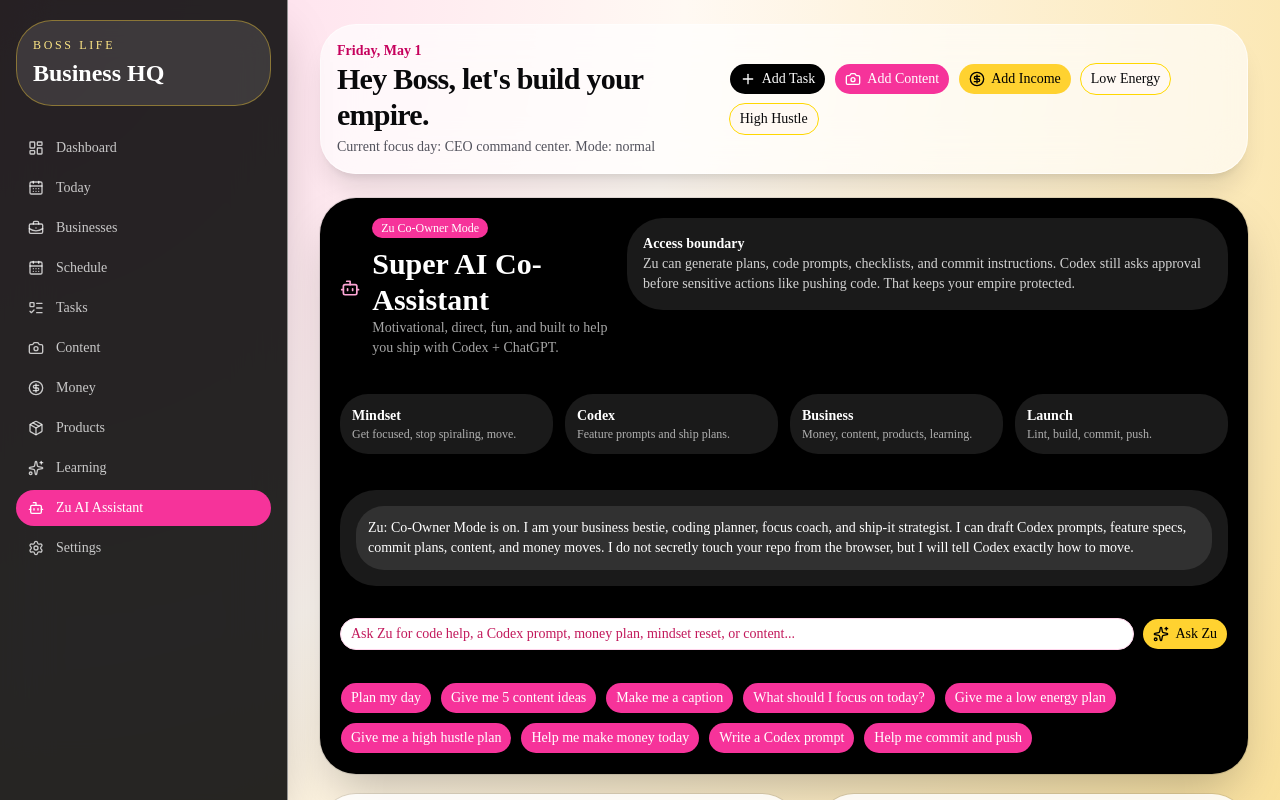
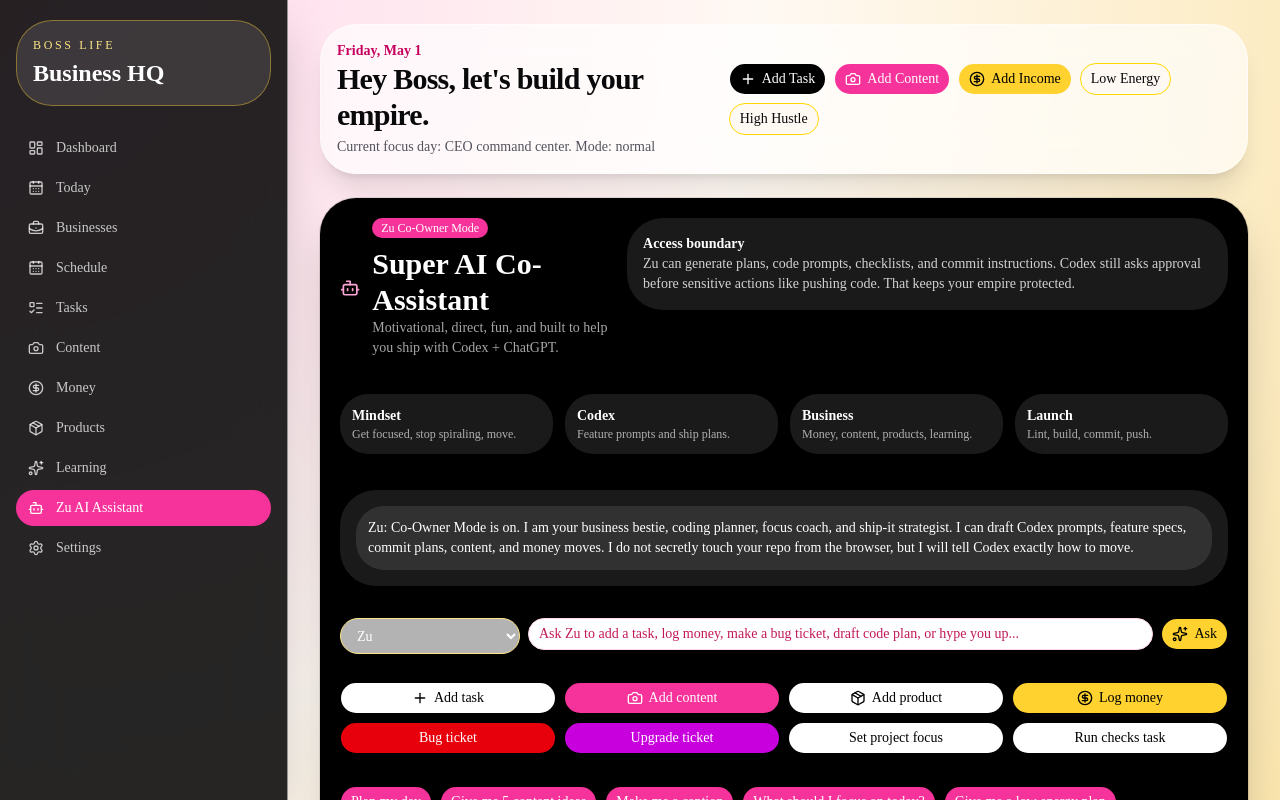
Before and after one commit to angeljonez0410-lgtm/lLife-business-hq, a Next.js app: page /ai in a window 1280 px wide. Shown: the top 800 px of the page. Built offline with nearby package versions, Linux system fonts and the light colour scheme.

Commit message:
Let Zu add app items and build briefs

```diff
--- a/src/components/dashboard/BossDashboardApp.tsx
+++ b/src/components/dashboard/BossDashboardApp.tsx
@@ -166,6 +166,21 @@ Acceptance test:
 - No TypeScript, lint, or Vercel build errors.`;
 }
 
+type ZuBrain = "Zu" | "Codex" | "ChatGPT" | "Gemini";
+
+function brainReply(brain: ZuBrain, prompt: string) {
+  const intro = {
+    Zu: "Zu",
+    Codex: "Codex Brain",
+    ChatGPT: "ChatGPT Brain",
+    Gemini: "Gemini Brain",
+  }[brain];
+  if (brain === "Codex") return `${intro}: I am thinking like an engineer. Turn this into a scoped ticket, identify files, implement, run lint/build, then commit and push after checks pass.\n\n${buildCodexPrompt(prompt)}`;
+  if (brain === "Gemini") return `${intro}: I am thinking wide-angle. Check the user journey, edge cases, mobile layout, data persistence, and whether this feature actually helps your daily workflow. Then hand Codex a tight implementation plan.`;
+  if (brain === "ChatGPT") return `${intro}: I am thinking strategy and copy. The move is to clarify the outcome, write the user-facing text, create a simple plan, and keep the feature beginner-friendly.`;
+  return generateZuReply(prompt);
+}
+
 export default function BossDashboardApp({ view }: { view: View }) {
   const [businesses, setBusinesses] = useBusinesses();
   const [tasks, setTasks] = useTasks();
@@ -266,7 +281,7 @@ export default function BossDashboardApp({ view }: { view: View }) {
             {view === "money" && <MoneyPage entries={moneyEntries} setEntries={setMoneyEntries} businesses={businesses} income={income} expenses={expenses} bestBusiness={bestBusiness} goal={settings.moneyGoal} chartData={chartData} />}
             {view === "products" && <ProductsPage products={products} setProducts={setProducts} businesses={businesses} />}
             {view === "learning" && <LearningPage learning={learning} />}
-            {view === "zu" && <ZuPage />}
+            {view === "zu" && <ZuPage businesses={businesses} setBusinesses={setBusinesses} tasks={tasks} setTasks={setTasks} content={content} setContent={setContent} products={products} setProducts={setProducts} moneyEntries={moneyEntries} setMoneyEntries={setMoneyEntries} />}
             {view === "settings" && <SettingsPage settings={settings} setSettings={setSettings} reset={() => { setBusinesses(starterBusinesses); setTasks(starterTasks); setContent(starterContent); setMoneyEntries(starterMoney); setProducts(starterProducts); setSettings(starterSettings); }} exportData={() => navigator.clipboard?.writeText(JSON.stringify({ businesses, tasks, content, moneyEntries, products, settings }, null, 2))} />}
           </motion.div>
         </div>
@@ -649,15 +664,60 @@ function LearningPage({ learning }: { learning: ReturnType<typeof useLearning>[0
   );
 }
 
-function ZuPage() {
+function ZuPage({ businesses, setBusinesses, tasks, setTasks, content, setContent, products, setProducts, moneyEntries, setMoneyEntries }: { businesses: Business[]; setBusinesses: (value: Business[]) => void; tasks: Task[]; setTasks: (value: Task[]) => void; content: ContentIdea[]; setContent: (value: ContentIdea[]) => void; products: Product[]; setProducts: (value: Product[]) => void; moneyEntries: MoneyEntry[]; setMoneyEntries: (value: MoneyEntry[]) => void }) {
   const [messages, setMessages] = useState(["Zu: Co-Owner Mode is on. I am your business bestie, coding planner, focus coach, and ship-it strategist. I can draft Codex prompts, feature specs, commit plans, content, and money moves. I do not secretly touch your repo from the browser, but I will tell Codex exactly how to move."]);
   const [prompt, setPrompt] = useState("");
+  const [brain, setBrain] = useState<ZuBrain>("Zu");
   const [codexGoal, setCodexGoal] = useState("Add a new feature to help me make progress faster.");
   const [codexPrompt, setCodexPrompt] = useState(buildCodexPrompt("Add a new feature to help me make progress faster."));
   const prompts = ["Plan my day", "Give me 5 content ideas", "Make me a caption", "What should I focus on today?", "Give me a low energy plan", "Give me a high hustle plan", "Help me make money today", "Write a Codex prompt", "Help me commit and push"];
   function ask(value: string) {
     if (!value.trim()) return;
-    setMessages([...messages, `You: ${value}`, generateZuReply(value)]);
+    setMessages([...messages, `You: ${value}`, brainReply(brain, value)]);
+    setPrompt("");
+  }
+  function addAssistantTask(kind: Task["type"], title: string, notes: string) {
+    setTasks([{ id: makeId("task"), title, business: businesses[0]?.name ?? "Boss HQ", type: kind, priority: "High", status: "Not Started", dueDate: new Date().toISOString().slice(0, 10), notes }, ...tasks]);
+    setMessages((current) => [...current, `Zu: Added task: ${title}`]);
+  }
+  function addBugTicket() {
+    const title = prompt.trim() || "Bug: describe what is broken";
+    const brief = buildCodexPrompt(`Fix this bug in Boss Life + Business HQ: ${title}`);
+    setTasks([{ id: makeId("task"), title, business: "Boss HQ", type: "Build", priority: "High", status: "Not Started", dueDate: new Date().toISOString().slice(0, 10), notes: brief }, ...tasks]);
+    setCodexGoal(`Fix this bug in Boss Life + Business HQ: ${title}`);
+    setCodexPrompt(brief);
+    setMessages((current) => [...current, `Zu: Bug ticket created and Codex prompt drafted. We are not panicking. We are shipping the fix.`]);
+    setPrompt("");
+  }
+  function addUpgradeTicket() {
+    const title = prompt.trim() || "Upgrade: describe the feature";
+    const brief = buildCodexPrompt(`Build this upgrade in Boss Life + Business HQ: ${title}`);
+    setTasks([{ id: makeId("task"), title, business: "Boss HQ", type: "Build", priority: "High", status: "Not Started", dueDate: new Date().toISOString().slice(0, 10), notes: brief }, ...tasks]);
+    setCodexGoal(`Build this upgrade in Boss Life + Business HQ: ${title}`);
+    setCodexPrompt(brief);
+    setMessages((current) => [...current, `Zu: Upgrade ticket created. Codex has a clean build brief now.`]);
+    setPrompt("");
+  }
+  function addAssistantContent() {
+    setContent([{ id: makeId("content"), title: prompt.trim() || "AI assistant content idea", platform: "TikTok", business: businesses[0]?.name ?? "Boss HQ", status: "Idea", hook: pick(aiHooks), caption: pick(aiCaptions), hashtags: "#bosslife #buildinpublic #smallbusiness", postDate: new Date().toISOString().slice(0, 10), notes: "Created by Zu from the assistant page." }, ...content]);
+    setMessages((current) => [...current, "Zu: Added a content idea. Now post it before your brain starts negotiating."]);
+    setPrompt("");
+  }
+  function addAssistantProduct() {
+    setProducts([{ id: makeId("product"), productName: prompt.trim() || pick(aiProductIdeas), business: businesses[0]?.name ?? "Boss HQ", cost: 5, sellingPrice: 25, platform: "Research", status: "Research", supplier: "Zu suggested", notes: "Validate with one post before spending money." }, ...products]);
+    setMessages((current) => [...current, "Zu: Added a product idea. Validate first, spend second. CEO behavior."]);
+    setPrompt("");
+  }
+  function addAssistantMoney() {
+    setMoneyEntries([{ id: makeId("money"), date: new Date().toISOString().slice(0, 10), business: businesses[0]?.name ?? "Boss HQ", amount: 0, type: "Income", category: "Assistant entry", notes: prompt.trim() || "Created by Zu. Update amount when money lands." }, ...moneyEntries]);
+    setMessages((current) => [...current, "Zu: Added a money tracker entry. Update the amount when the cash hits."]);
+    setPrompt("");
+  }
+  function markProjectFocus() {
+    const first = businesses[0];
+    if (!first) return;
+    setBusinesses(businesses.map((business) => business.id === first.id ? { ...business, currentFocus: prompt.trim() || "Assistant-selected focus", lastUpdated: new Date().toISOString().slice(0, 10) } : business));
+    setMessages((current) => [...current, `Zu: Updated project focus for ${first.name}.`]);
     setPrompt("");
   }
   function generatePrompt() {
@@ -689,7 +749,21 @@ function ZuPage() {
         </div>
 
         <div className="mt-5 max-h-[420px] space-y-3 overflow-auto rounded-2xl bg-white/10 p-4">{messages.map((message, index) => <p key={`${message}-${index}`} className="whitespace-pre-line rounded-xl bg-white/10 p-3 text-sm">{message}</p>)}</div>
-        <div className="mt-4 grid gap-2 md:grid-cols-[1fr_auto]"><Input className="bg-white text-black" value={prompt} onChange={(event) => setPrompt(event.target.value)} placeholder="Ask Zu for code help, a Codex prompt, money plan, mindset reset, or content..." /><Button onClick={() => ask(prompt)} className="bg-amber-300 text-black"><Sparkles /> Ask Zu</Button></div>
+        <div className="mt-4 grid gap-2 md:grid-cols-[180px_1fr_auto]">
+          <Select value={brain} onChange={(value) => setBrain(value as ZuBrain)} options={["Zu", "Codex", "ChatGPT", "Gemini"]} />
+          <Input className="bg-white text-black" value={prompt} onChange={(event) => setPrompt(event.target.value)} placeholder="Ask Zu to add a task, log money, make a bug ticket, draft code plan, or hype you up..." />
+          <Button onClick={() => ask(prompt)} className="bg-amber-300 text-black"><Sparkles /> Ask</Button>
+        </div>
+        <div className="mt-3 grid gap-2 md:grid-cols-4">
+          <Button onClick={() => addAssistantTask("Admin", prompt.trim() || "Assistant-added task", "Created by Zu from the assistant page.")} className="bg-white text-black"><Plus /> Add task</Button>
+          <Button onClick={addAssistantContent} className="bg-pink-500 text-white"><Camera /> Add content</Button>
+          <Button onClick={addAssistantProduct} className="bg-white text-black"><Package /> Add product</Button>
+          <Button onClick={addAssistantMoney} className="bg-amber-300 text-black"><CircleDollarSign /> Log money</Button>
+          <Button onClick={addBugTicket} className="bg-red-600 text-white">Bug ticket</Button>
+          <Button onClick={addUpgradeTicket} className="bg-fuchsia-600 text-white">Upgrade ticket</Button>
+          <Button onClick={markProjectFocus} className="bg-white text-black">Set project focus</Button>
+          <Button onClick={() => addAssistantTask("Build", "Run app checks", "Ask Codex to run npm run lint and npm run build, fix any errors, then commit and push after approval.")} className="bg-white text-black">Run checks task</Button>
+        </div>
         <div className="mt-4 flex flex-wrap gap-2">{prompts.map((item) => <Button key={item} onClick={() => ask(item)} className="bg-pink-500 text-white">{item}</Button>)}</div>
       </Card>
 
@@ -707,6 +781,10 @@ function ZuPage() {
 
         <Card className="rounded-2xl bg-white/85 p-5 shadow-xl">
           <h3 className="text-2xl font-black">Ship Checklist</h3>
+          <div className="mt-3 rounded-2xl bg-pink-50 p-4 text-sm text-zinc-700">
+            <p className="font-black text-zinc-950">What Zu can control inside the app</p>
+            <p className="mt-1">Zu can add tasks, content ideas, product ideas, money entries, bug tickets, upgrade tickets, and project focus notes to LocalStorage. For real source-code changes, she creates a Codex-ready brief so Codex can safely edit, test, commit, and push with approvals.</p>
+          </div>
           <div className="mt-4 space-y-3">
             {[
               "Clarify the feature in one sentence.",
```
